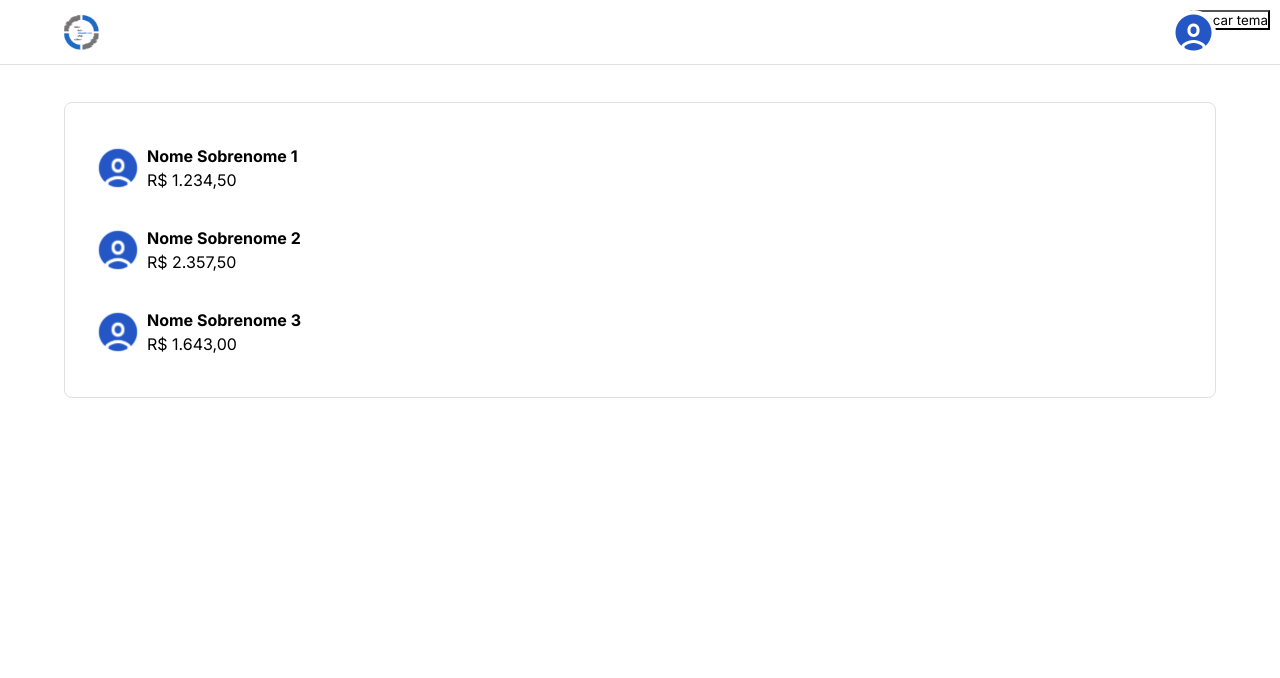
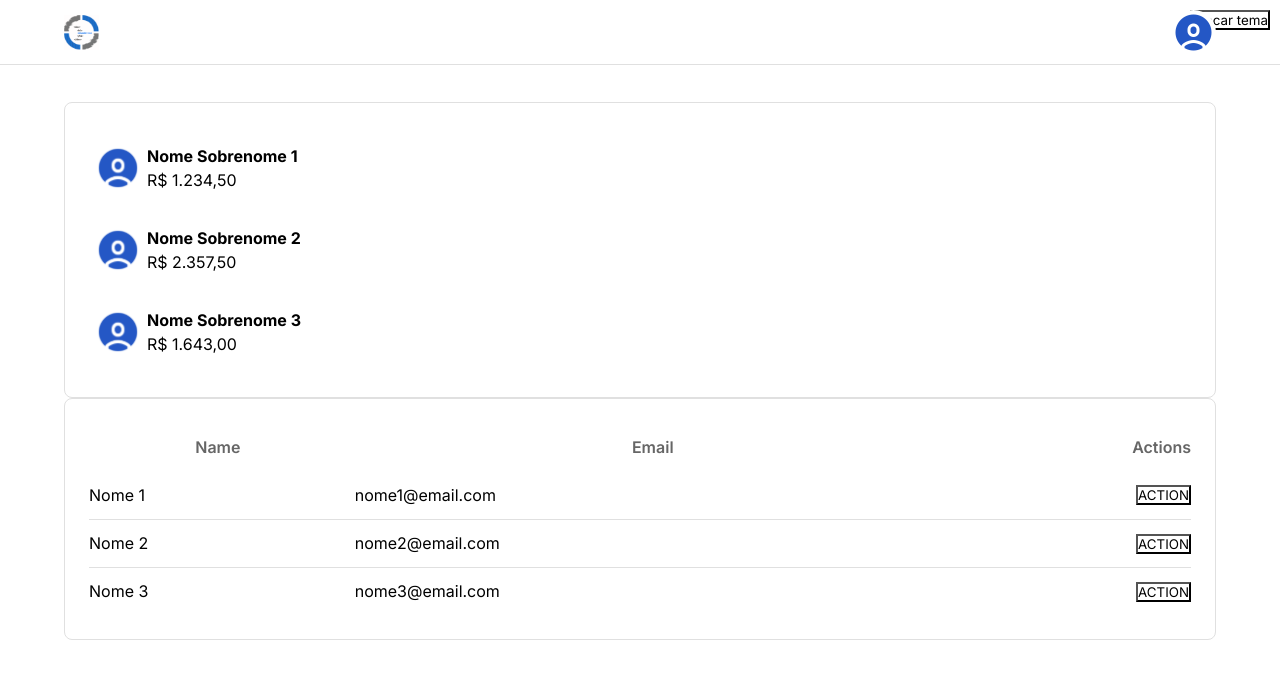
Before and after one commit to KennedyRamos/nedy-sales-dashboard-krs, a React (Vite) app: page /home in a window 1280 px wide. Shown: the top 678 px of the page. Built offline with nearby package versions, Linux system fonts and the light colour scheme.

Commit message:
Feat: table component

```diff
--- /dev/null
+++ b/src/components/CustomTable.tsx
@@ -0,0 +1,69 @@
+import styled from 'styled-components'
+import { pxToRem } from '@/utils'
+import type { CustomTableProps } from '@/types'
+
+const TableWrapper = styled.div`
+  background-color: ${(props) => props.theme.appBackground};
+  overflow: auto;
+  width: 100%;
+  table {
+    width: 100%;
+    border-collapse: collapse;
+
+    th,
+    td {
+      height: ${pxToRem(48)};
+      padding: 0 ${pxToRem(8)} 0 0;
+      &:last-child {
+        text-align: right;
+        padding: 0;
+      }
+    }
+
+    th {
+      color: ${(props) => props.theme.typographies.subtitle};
+      font-weight: 600;
+    }
+
+    tr {
+      border-bottom: ${pxToRem(1)} solid
+        ${(props) => props.theme.appDefaltStroke};
+      &:last-child {
+        border-bottom: none;
+      }
+    }
+  }
+`
+
+export default function CustomTable(props: CustomTableProps) {
+  const { headers, rows } = props
+
+  return (
+    <TableWrapper>
+      <table>
+        <thead>
+          <tr>
+            {
+                headers.map((header, index) => (
+                    <th key={index}>{header}</th>
+                ))
+            }
+          </tr>
+        </thead>
+        <tbody>
+            {rows.map((row, rowIndex) => (
+                    <tr key={rowIndex}>
+                        {
+                            row.map((cell, cellIndex) => (
+                                <td key={cellIndex}>
+                                    {cell}
+                                </td>
+                            ))
+                        }
+                    </tr>
+            ))}
+        </tbody>
+      </table>
+    </TableWrapper>
+  )
+}
--- a/src/components/index.ts
+++ b/src/components/index.ts
@@ -1,6 +1,7 @@
 export { default as FormComponent } from './FormComponent'
 export { default as Header} from './Header'
 export { default as AvatarsList} from './AvatarList'
+export { default as CustomTable} from './CustomTable'
 export * from './BannerImage'
 export * from './StyledButton'
 export * from './StyledInput'
--- a/src/pages/Home.tsx
+++ b/src/pages/Home.tsx
@@ -1,4 +1,4 @@
-import { Header, CardComponent, AvatarsList } from '@/components'
+import { Header, CardComponent, AvatarsList, CustomTable } from '@/components'
 import { Container } from '@mui/material'
 import { currencyConverter } from '@/utils'
 
@@ -20,6 +20,27 @@
       subtitle: currencyConverter(1643.0),
     }
   ]
+
+  const mockTableData = {
+    headers: ['Name', 'Email', 'Actions'],
+    rows: [
+      [
+        <span>Nome 1</span>,
+        <span>nome1@email.com</span>,
+        <button>ACTION</button>,
+      ],
+      [
+        <span>Nome 2</span>,
+        <span>nome2@email.com</span>,
+        <button>ACTION</button>,
+      ],
+      [
+        <span>Nome 3</span>,
+        <span>nome3@email.com</span>,
+        <button>ACTION</button>,
+      ],
+    ]
+  }
   return (
     <>
       <Header />
@@ -27,6 +48,9 @@
         <CardComponent >
           <AvatarsList listData={mockListData}/>
         </CardComponent>
+        <CardComponent >
+          <CustomTable headers={mockTableData.headers} rows={mockTableData.rows}/>
+        </CardComponent>
       </Container>
     </>
   )
--- /dev/null
+++ b/src/types/customTable.d.ts
@@ -0,0 +1,6 @@
+import type React from "react"
+
+export interface CustomTableProps {
+    headers: string[]
+    rows: React.ReactNode[][]
+}
--- a/src/types/index.ts
+++ b/src/types/index.ts
@@ -2,3 +2,4 @@
 export * from './formComponent'
 export * from './typographies'
 export * from './avatarsList'
+export * from './customTable'
```
